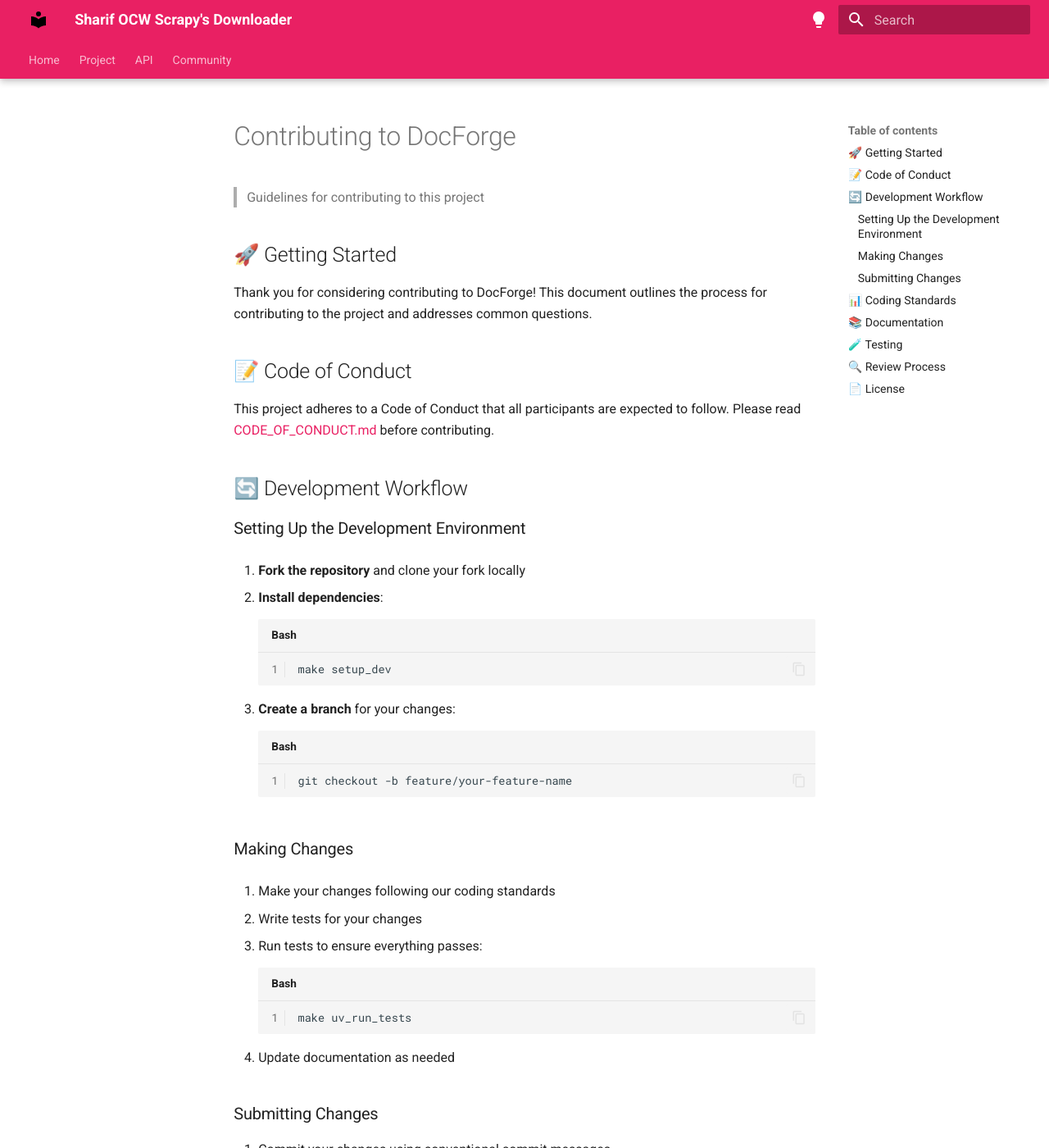
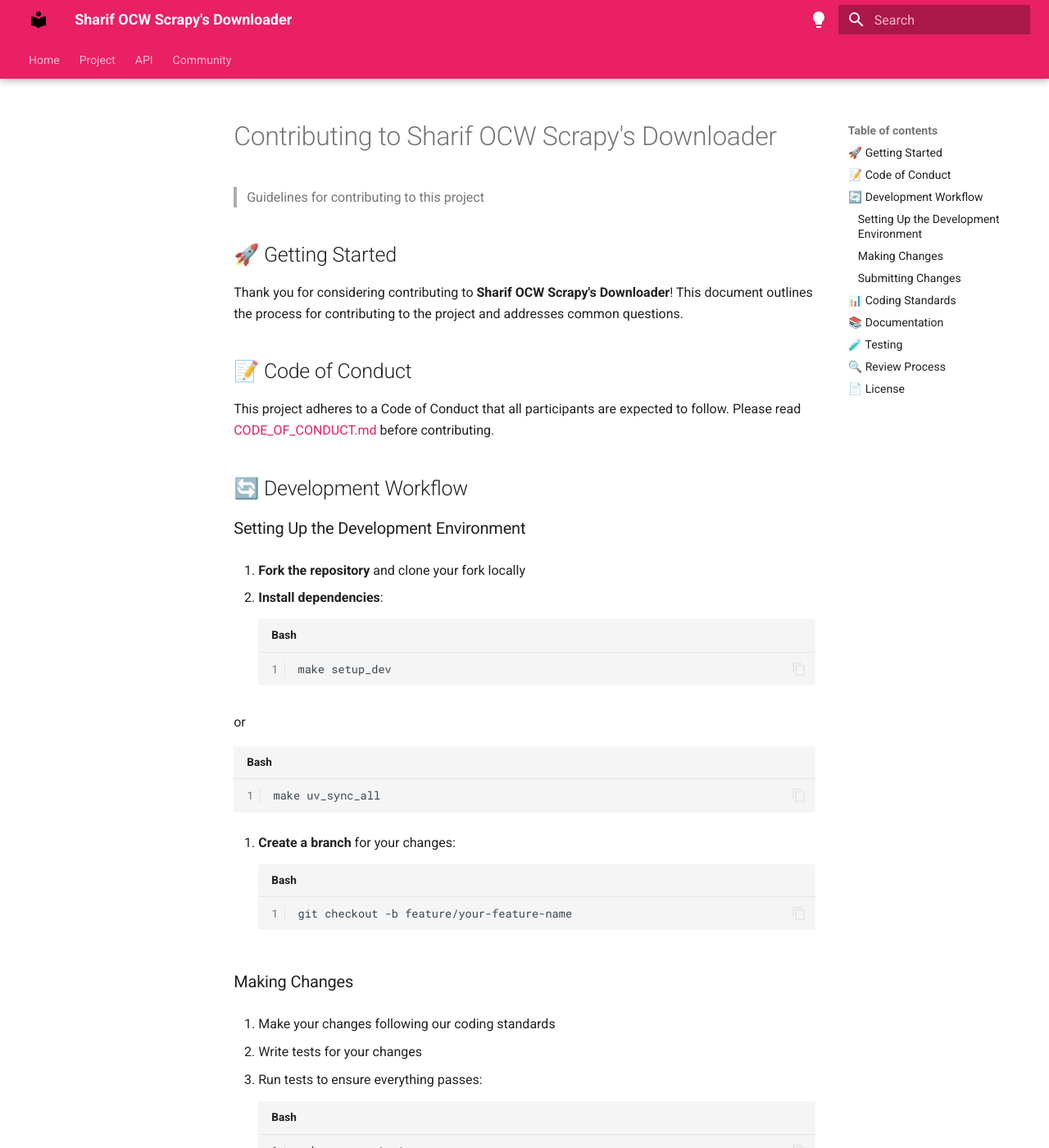
Before and after one commit to Mdevpro78/sharif-ocw-scrapy-downloader, an MkDocs documentation site: the page built from docs/contributing.md, in a window 1280 px wide and 1400 px high. Shown: the whole window at 82% size. Built offline with MkDocs 1.6.1 and Material for MkDocs 9.7.7, drawn with Linux system fonts in a browser that asks for light colours.

Commit message:
docs: update project name in documentation files
Update all occurrences of 'DocForge' to 'Sharif OCW Scrapy's Downloader' in documentation files to reflect the current project name

````diff
--- a/docs/contributing.md
+++ b/docs/contributing.md
@@ -1,10 +1,10 @@
-# Contributing to DocForge
+# Contributing to Sharif OCW Scrapy's Downloader
 
 > Guidelines for contributing to this project
 
 ## 🚀 Getting Started
 
-Thank you for considering contributing to DocForge! This document outlines the process for contributing to the project and addresses common questions.
+Thank you for considering contributing to **Sharif OCW Scrapy's Downloader**! This document outlines the process for contributing to the project and addresses common questions.
 
 ## 📝 Code of Conduct
 
@@ -22,7 +22,13 @@ This project adheres to a Code of Conduct that all participants are expected to
     make setup_dev
     ```
 
-3. **Create a branch** for your changes:
+or
+
+```bash
+make uv_sync_all
+```
+
+1. **Create a branch** for your changes:
 
     ```bash
     git checkout -b feature/your-feature-name
````
Also changed, not shown: docs/CODE_OF_CONDUCT.md (+1 -1 lines).
